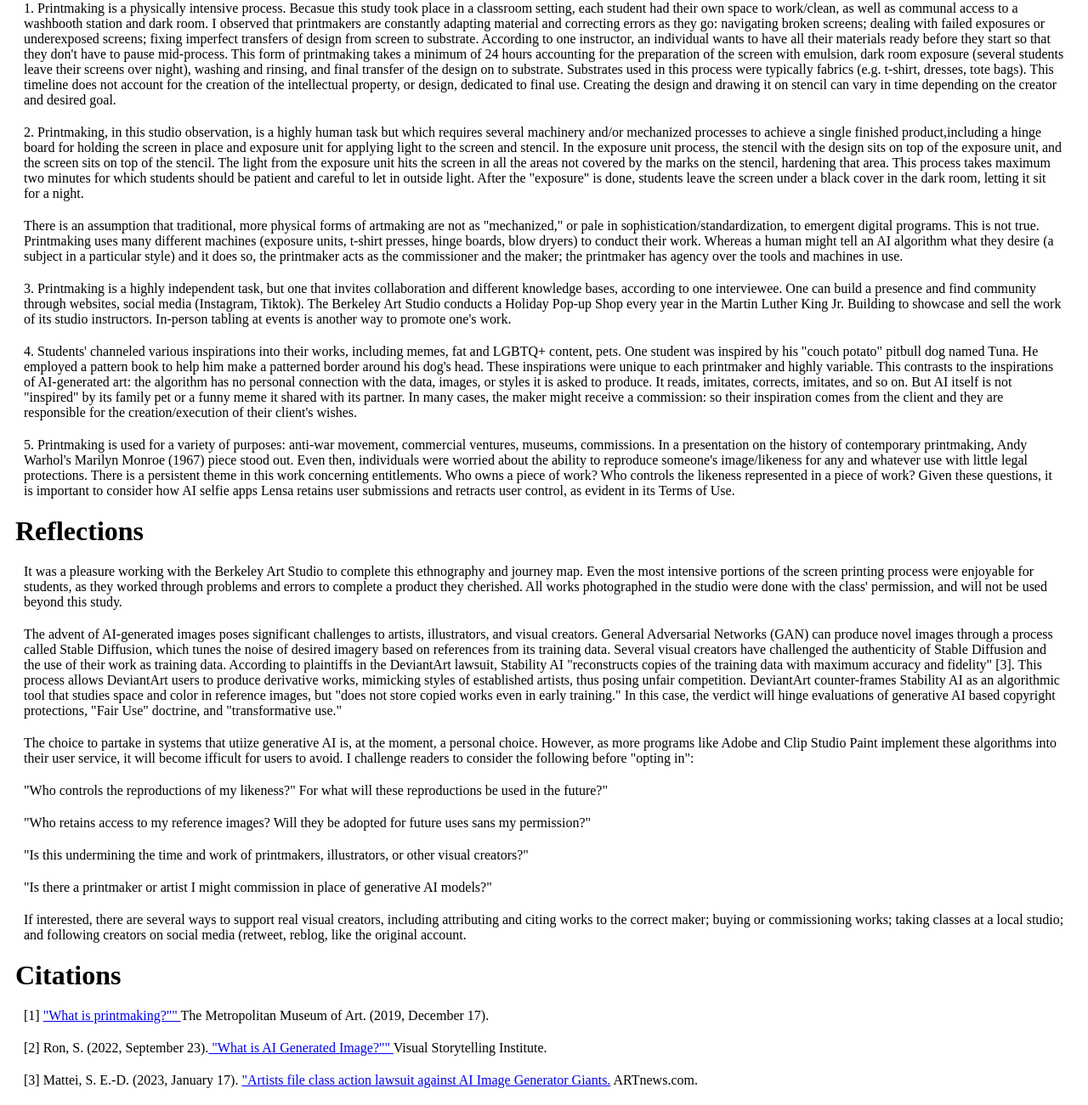
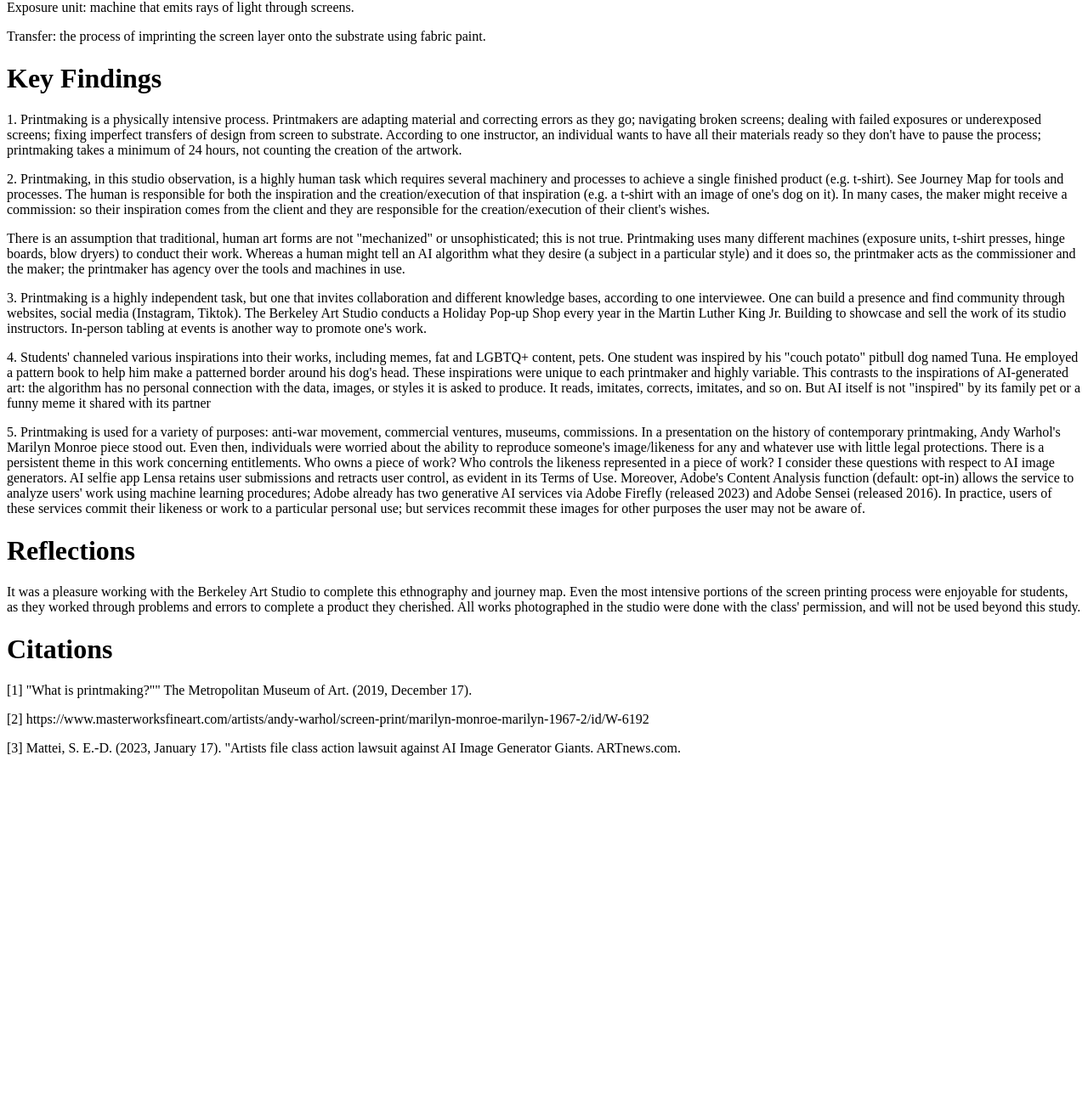
Before and after one commit to janiyarpeters/screenprinting, a plain HTML site: page index.html in a window 1280 px wide. Shown: the part 955-2256 px from the top of the page at 85% size. After the commit the page ends 1861 px from the top, so only its background shows below. Drawn offline with Linux system fonts and the light colour scheme.

Commit message:
Update index.html
09/19/2023 changes

```diff
--- a/index.html
+++ b/index.html
@@ -1,72 +1,63 @@
 <!DOCTYPE html>
 <html>
 <head>
-  <style>
-  h1 {
-    margin: 10px;}
-  p {
-  margin: 20px;}
-  small {
-  margin: 30px;}
-}
-
-</style>
-  <link rel="stylesheet" href="styles.less">
   <title>Art Meets Machine: Printmaking in the Age of AI</title>
 </head>
 <body>
 <h1>Context</h1>
 <p>Printmaking is "an artistic process based on the principle of transferring images from a
-matrix onto another surface, most often paper or fabric" [1]. The authenticity of the craft is in its
-various mediums—including engravings, lithographs, and cloth—and employment of diverse
-tools and materials, such as foil and ink. Recently, the advent of AI-generated art (images
-produced by Artificial Intelligence) poses challenges to printmakers and artists alike. General
-Adversarial Networks (GAN) can now produce images based on existing images, styles,
-subjects, and works [2]. These advancements can compromise copyright entitlements held by
-human artists, whose work may be used as training data without their permission. AI-generated
-is also beginning to compete with artists in real ways, from winning prizes at art fairs to
-producing full-length graphic novels</p>
+matrix onto another surface, most often paper or fabric."  It is a diverse media practice making
+use of unique surfaces to display imagery and communicate messages. Common mediums include paper,
+silk, engravings, lithography, and cloth. Printmakers make use of various tools and material, such as foil and ink.
+In the 1960s, graphic screen printing exploded as a commercial art form in the form of logos, stickers,
+and t-shirts. Andy Warhol’s Marilyn (1967) provided an iconic, multi-color matrix of the eponymous starlet’s image [2].
+Warhol’s post-modern experimentation with color and tone was lauded, but also a source of ethical debate.
+What legal right does an individual have to their likeness (e.g. accurate representation versus experimentation)?
+Do graphic screen prints produce a popular, commodifed aestethic standardized by machines and mechanized productions?
+At present, we are still answering these questions with emergent technology in the form of generative AI.</p>
+
+<p>The advent of AI image generators such as Stable Diffusion, Midjourney, DALL-E and Lensa AI poses challenges to
+artists. AI image generators can produce images based on the style, subject and trends of existing images and work.
+Evidently, the incorporation of copyrighted material without permissions compromises copyright entitlements, as well as the
+time, labor and due compensation of existing artists and creators [3]. AI-generated is also beginning to compete with artists
+in real ways, from winning prizes at art fairs to producing full-length graphic novels. </p>
+
+<p> This ethnographic study aims to re-evaluate the the process and outcomes of printmaking in comparison to emergent technology,
+  with attention to mechanical assistance, worker agency, and creative outputs. </p>
+
 <h1>Research Objectives</h1>
 <p>(1) Define and differentiate the conception, materials, tools, processes, and outcomes between printmaking and AI generated imagemaking.</p>
 <p>(2) Observe the creative journey and thought process of printmakers.</p>
 <p>(3) Explore the "human" and "mechanized" elements of printmaking, and howAI generated image making might facilitate (or hurt) traditional processes.</p>
 <h1>Field Sites</h1>
 <p>Berkeley Art Studio, MLK Jr. Building ASUC Student Union, Berkeley, CA 94720 </p>
-<p> 11/09/22 (Wednesday) 6-8 pm. "Screen Printing: Tote Bags & Tees" course.</p>
-<p>11/10/22 (Thursday) 6-9 pm. "Screen Printing" course.</p>
-<p>12/08/22 (Thursday) 6-9 pm. "Screen Printing" course.</p>
+<small>11/09/22 (Wednesday) 6-8 pm. "Screen Printing: Tote Bags & Tees" course.</small>
+<p><small>11/10/22 (Thursday) 6-9 pm. "Screen Printing" course.</small></p>
+<p><small>12/08/22 (Thursday) 6-9 pm. "Screen Printing" course.</small></p>
 <h1>Journey Map</h1>
-<p><a href="https://www.figma.com/file/WavQm0hcYBFe063MucQJ0w/User-Journey-Map-Template-(Comm
+<a href="https://www.figma.com/file/WavQm0hcYBFe063MucQJ0w/User-Journey-Map-Template-(Comm
 unity)?node-id=0%3A1&t=izkOcPppnxjGXLxg-0
-">Figma Journey Map and Pictures</a></p>
+">Figma Journey Map and Pictures</a>
 <h1>Key Terms</h1>
-<p><b>Substrate:</b> material onto which final design will be printed (e.g. wood, fabric).</p>
-<p><b>Screen:</b> metal frame containing tightly wound thread.</p>
-<p><b>Emulsion:</b> film layer that is highly sensitive to light.</p>
-<p><b>Exposure unit:</b> machine that emits rays of light through screens.</p>
-<p><b>Transfer:</b> the process of imprinting the screen layer onto the substrate using fabric paint.</p>
+<p>Substrate : material onto which final design will be printed (e.g. wood, fabric).</p>
+<p>Screen: metal frame containing tightly wound thread.</p>
+<p>Emulsion: film layer that is highly sensitive to light.</p>
+<p>Exposure unit: machine that emits rays of light through screens.</p>
+<p>Transfer: the process of imprinting the screen layer onto the substrate using fabric paint.</p>
 <h1>Key Findings</h1>
-<p> 1. Printmaking is a physically intensive process. Becasue this study took place in a classroom setting, each student
-  had their own space to work/clean, as well as communal access to a washbooth station and dark room. I observed that
-  printmakers are constantly adapting material and correcting errors as they go: navigating broken screens; dealing with
-  failed exposures or underexposed screens; fixing imperfect transfers of design from screen to substrate.
-  According to one instructor, an individual wants to have all their materials ready before they start
-  so that they don't have to pause mid-process. This form of printmaking takes a minimum of 24 hours accounting for the
-  preparation of the screen with emulsion, dark room exposure (several students leave their screens over night), washing and
-  rinsing, and final transfer of the design on to substrate. Substrates used in this process were typically fabrics
-  (e.g. t-shirt, dresses, tote bags). This timeline does not account for the creation of the intellectual property, or design,
-  dedicated to final use. Creating the design and drawing it on stencil can vary in time depending on the creator and desired goal.
+<p> 1. Printmaking is a physically intensive process. Printmakers are adapting material and correcting errors as they go; navigating broken screens; dealing with failed exposures or
+underexposed screens; fixing imperfect transfers of design from screen to substrate. According to one instructor, an individual wants to have all their materials ready so they don't have to
+pause the process; printmaking takes a minimum of 24 hours, not counting the creation of the artwork.
 </p>
-<p> 2. Printmaking, in this studio observation, is a highly human task but which requires several
-machinery and/or mechanized processes to achieve a single finished product,including a hinge board for holding the screen in place
-and exposure unit for applying light to the screen and stencil. In the exposure unit process, the stencil with the design sits on top of the
-exposure unit, and the screen sits on top of the stencil. The light from the exposure unit hits the screen in all the areas <bold>not</bold> covered
-by the marks on the stencil, hardening that area. This process takes maximum two minutes for which students should be patient and careful to let
-in outside light. After the "exposure" is done, students leave the screen under a black cover in the dark room, letting it sit for a night.
+<p> 2. Printmaking, in this studio observation, is a highly human task which requires several
+machinery and processes to achieve a single finished product (e.g. t-shirt). See Journey Map for
+tools and processes. The human is responsible for both the inspiration and the
+creation/execution of that inspiration (e.g. a t-shirt with an image of one's dog on it). In many
+cases, the maker might receive a commission: so their inspiration comes from the client and
+they are responsible for the creation/execution of their client's wishes.
 
-
-<p> There is an assumption that traditional, more physical forms of artmaking are not as "mechanized," or pale in sophistication/standardization,
-   to emergent digital programs. This is not true. Printmaking uses many different machines (exposure units,
+<p> There is an assumption that traditional, human art forms are not "mechanized" or
+unsophisticated; this is not true. Printmaking uses many different machines (exposure units,
 t-shirt presses, hinge boards, blow dryers) to conduct their work. Whereas a human might tell an
 AI algorithm what they desire (a subject in a particular style) and it does so, the printmaker acts
 as the commissioner and the maker; the printmaker has agency over the tools and machines in
@@ -85,17 +76,21 @@ employed a pattern book to help him make a patterned border around his dog's hea
 inspirations were unique to each printmaker and highly variable. This contrasts to the
 inspirations of AI-generated art: the algorithm has no personal connection with the data, images,
 or styles it is asked to produce. It reads, imitates, corrects, imitates, and so on. But AI itself is
-not "inspired" by its family pet or a funny meme it shared with its partner. In many
-cases, the maker might receive a commission: so their inspiration comes from the client and
-they are responsible for the creation/execution of their client's wishes.</p>
+not "inspired" by its family pet or a funny meme it shared with its partner</p>
 
 <p>5. Printmaking is used for a variety of purposes: anti-war movement, commercial ventures,
 museums, commissions. In a presentation on the history of contemporary printmaking, Andy
-Warhol's Marilyn Monroe (1967) piece stood out. Even then, individuals were worried about the
+Warhol's Marilyn Monroe piece stood out. Even then, individuals were worried about the
 ability to reproduce someone's image/likeness for any and whatever use with little legal
 protections. There is a persistent theme in this work concerning entitlements. Who owns a
-piece of work? Who controls the likeness represented in a piece of work? Given these
-questions, it is important to consider how AI selfie apps Lensa retains user submissions and retracts user control, as evident in its Terms of Use.
+piece of work? Who controls the likeness represented in a piece of work?
+
+I consider these questions with respect to AI image generators. AI selfie app Lensa retains user submissions
+and retracts user control, as evident in its Terms of Use. Moreover, Adobe's Content Analysis
+function (default: opt-in) allows the service to analyze users' work using machine learning procedures; Adobe already
+has two generative AI services via Adobe Firefly (released 2023) and Adobe Sensei (released 2016). In practice,
+users of these services commit their likeness or work to a particular personal use; but services recommit these images for other purposes
+the user may not be aware of.
 </p>
 
 <h1>Reflections</h1>
@@ -105,29 +100,11 @@ students, as they worked through problems and errors to complete a product they
 works photographed in the studio were done with the class' permission, and will not be used
 beyond this study.
 </p>
-<p>The advent of AI-generated images poses significant challenges to artists, illustrators, and visual creators.
-  General Adversarial Networks (GAN) can produce novel images through a process called Stable Diffusion, which tunes the noise of desired imagery based on references from its training data.
-  Several visual creators have challenged the authenticity of Stable Diffusion and the use of their work as training data.
-  According to plaintiffs in the DeviantArt lawsuit, Stability AI "reconstructs copies of the training data with maximum accuracy and fidelity" [3].
-  This process allows DeviantArt users to produce derivative works, mimicking styles of established artists, thus posing unfair competition.
-  DeviantArt counter-frames Stability AI as an algorithmic tool that studies space and color in reference images, but "does not store copied works even in early training."
-  In this case, the verdict will hinge evaluations of generative AI based copyright protections, "Fair Use" doctrine, and "transformative use." </p>
 
-<p>The choice to partake in systems that utiize generative AI is, at the moment, a personal choice.
-   However, as more programs like Adobe and Clip Studio Paint implement these algorithms into their user service, it will become ifficult
-   for users to avoid. I challenge readers to consider the following before "opting in": </p>
-<p>"Who controls the reproductions of my likeness?" For what will these reproductions be used in the future?" </p>
-<p> "Who retains access to my reference images? Will they be adopted for future uses sans my permission?" </p>
-<p> "Is this undermining the time and work of printmakers, illustrators, or other visual creators?" </p>
-<p> "Is there a printmaker or artist I might commission in place of generative AI models?" </p>
-<p> If interested, there are several ways to support real visual creators, including attributing and
-citing works to the correct maker; buying or commissioning works; taking classes at a local
-studio; and following creators on social media (retweet, reblog, like the original account.</p>
+<h1> Citations </h1>
+<p>[1] "What is printmaking?"" The Metropolitan Museum of Art. (2019, December 17). </p>
+<p>[2] https://www.masterworksfineart.com/artists/andy-warhol/screen-print/marilyn-monroe-marilyn-1967-2/id/W-6192 </p>
+<p>[3] Mattei, S. E.-D. (2023, January 17). "Artists file class action lawsuit against AI Image Generator Giants. ARTnews.com.</p>
 
-<h1>Citations</h1>
-<p>[1] <a href="https://www.metmuseum.org/about-the-met/collection-areas/drawings-and-prints/materials-and-techniques/printmaking#:~:text=Printmaking%20is%20an%20artistic%20process,available%20techniques%20to%20include%20screenprinting
-">"What is printmaking?"" </a>The Metropolitan Museum of Art. (2019, December 17).</p>
-<p>[2] Ron, S. (2022, September 23).<a href="https://www.visualstorytell.com/blog/what-is-ai-generated-image"> "What is AI Generated Image?"" </a> Visual Storytelling Institute.</p>
-<p>[3] Mattei, S. E.-D. (2023, January 17). <a href="https://www.artnews.com/art-news/news/artists-class-action-lawsuit-against-ai-image-generator-midjourney-stability-deviantart-1234653892/"</a>
-  "Artists file class action lawsuit against AI Image Generator Giants.</a> ARTnews.com.
+</body>
 </html>
```
